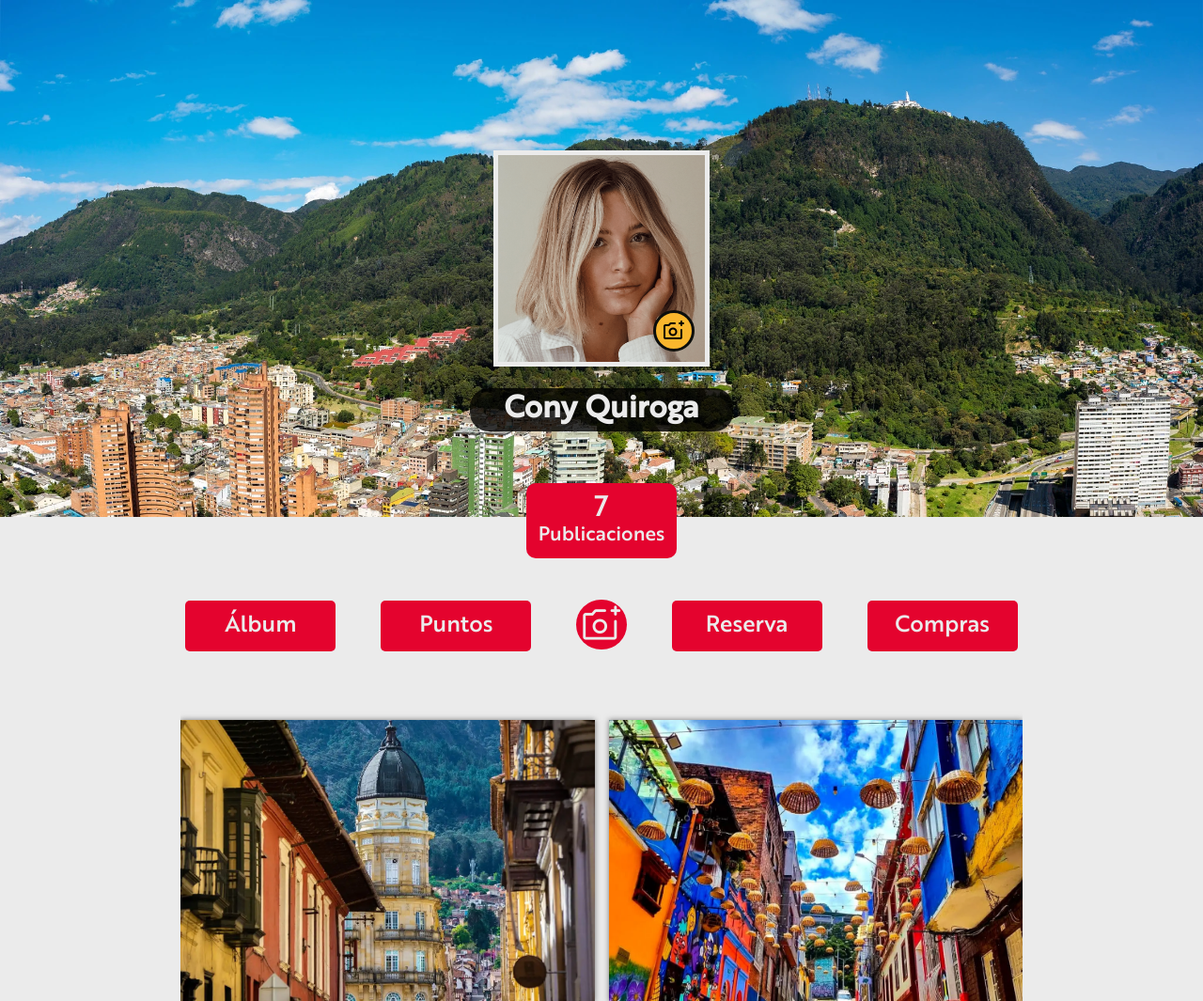
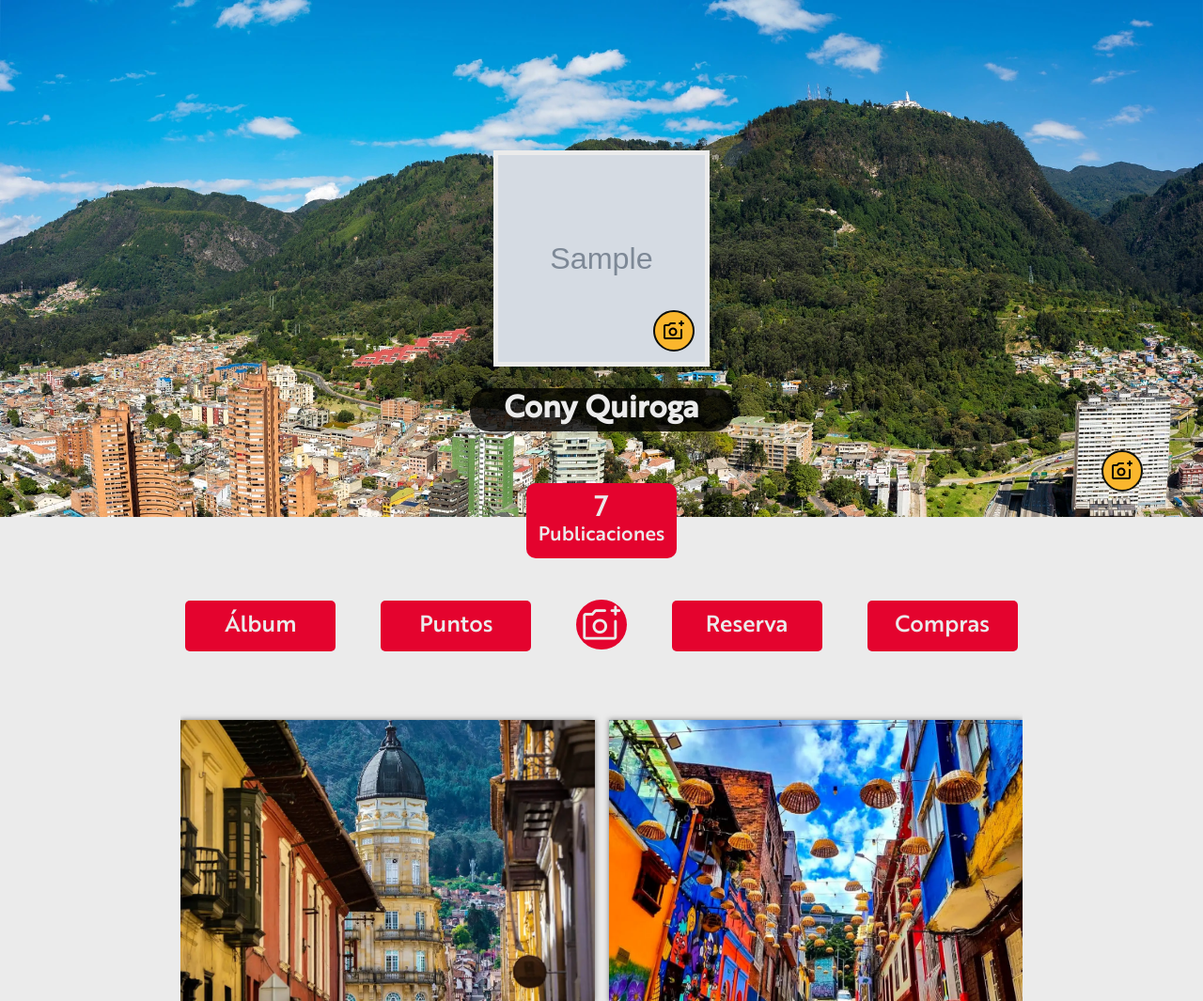
Before and after one commit to J-D-O-S/JetBoom-backend, a Django app: page /usuarios/perfil/ in a window 1280 px wide. Shown: the part 146-1211 px from the top of the page at 94% size. Run offline with Django 5.2, Linux system fonts and the light colour scheme; a user stored in the database is signed in; tables that the repository leaves empty hold one stand-in row (values such as "Sample post"); grey boxes marked "Sample" are stand-in pictures.

Commit message:
Se deja toda la configuracion para subir y cambiar la imagen de perfil segun se suben otras

```diff
--- a/Album/forms.py
+++ b/Album/forms.py
@@ -26,3 +26,9 @@ class CustomFotoForm(forms.ModelForm):
             "imagen",
             "comentario_publico",
         )
+
+
+class ImagenUploadForm(forms.ModelForm):
+    class Meta:
+        model = AlbumFoto
+        fields = ["foto_portada"]
--- a/Album/models.py
+++ b/Album/models.py
@@ -23,6 +23,9 @@ from django.conf import settings
 
 
 class AlbumFoto(models.Model):
+    foto_portada = models.ImageField(
+        upload_to="static/images/portada/", null=True, blank=True
+    )
     usuario = models.OneToOneField(settings.AUTH_USER_MODEL, on_delete=models.CASCADE)
     nombre_album = models.CharField(max_length=50, default="JetBoom")
     descripcion = models.TextField(
@@ -37,7 +40,7 @@ class AlbumFoto(models.Model):
 class Foto(models.Model):
     album = models.ForeignKey(AlbumFoto, on_delete=models.CASCADE)
     descripcion = models.CharField(max_length=255)
-    imagen = models.ImageField(upload_to="Usuarios/fotos/")
+    imagen = models.ImageField(upload_to="static/images/photos/")
     fecha = models.DateTimeField(auto_now_add=True)
     comentario_publico = models.CharField(max_length=500, blank=True)
 
--- a/Album/views.py
+++ b/Album/views.py
@@ -3,7 +3,6 @@ from django.urls import reverse_lazy
 from django.views import generic
 
 from .models import AlbumFoto
-
 from Usuarios.forms import CustomUserCreationForm
 
 
--- a/Usuarios/models.py
+++ b/Usuarios/models.py
@@ -1,4 +1,4 @@
-from django import forms
+import os
 from django.db import models
 from django.contrib.auth.models import (
     AbstractBaseUser,
@@ -88,7 +88,7 @@ class Usuario(AbstractBaseUser, PermissionsMixin):
     fecha_modificacion = models.DateTimeField(auto_now=True, verbose_name="Modificado")
     foto_perfil = models.ImageField(
         "Foto de Perfil",
-        upload_to="Usuarios/fotos_perfil/",
+        upload_to="static/images/perfil/",
         max_length=200,
         blank=True,
         null=True,
@@ -135,6 +135,18 @@ class Usuario(AbstractBaseUser, PermissionsMixin):
 
     def has_module_perms(self, app_label):
         return True
+
+    def save(self, *args, **kwargs):
+        if self.pk and self.foto_perfil:
+            try:
+                old_foto = Usuario.objects.get(pk=self.pk).foto_perfil
+                if old_foto and old_foto.url != self.foto_perfil.url:
+                    if os.path.isfile(old_foto.path):
+                        os.remove(old_foto.path)
+            except Usuario.DoesNotExist:
+                pass  # El objeto es nuevo, por lo que no hay foto antigua para eliminar
+
+        super(Usuario, self).save(*args, **kwargs)
 
 
 # codigo de ChatGPT
--- a/Usuarios/templates/perfil/perfil.html
+++ b/Usuarios/templates/perfil/perfil.html
@@ -15,29 +15,39 @@ Perfil | JetBooms
 
 <main class="main">
     <div class="imgfotoperfil">
-        {% comment %}  {% endcomment %}
-        {% comment %} <form method="post" enctype="multipart/form-data" action="{% url "album" %}" > album need to add a field where I can safe the image
-            {% csrf_token %}
-            <button class="btn-editar" type="submit">
-                <span class="material-symbols-rounded">add_a_photo</span>
-                <input type="hidden" name="form_type" value="portada">
-                <input type="file" name="foto_perfil" id="id_foto_perfil" accept="image/" style="display: none;">
-            </button>
-        </form> {% endcomment %}
-        {% comment %}  {% endcomment %}
-        <img src="{% static "img/imgFondoPerfil.webp" %}" alt="fondo-perfil" />
+        <div class="fotodeportada">
+            {% comment %}  {% endcomment %}
+            <form method="post" enctype="multipart/form-data" action="{% url "imagen_portada" %}">
+                {% csrf_token %}
+                <div class="seleccion_foto seleccion_foto_portada">
+                    <span class="material-symbols-rounded">add_a_photo</span>
+                    <input type="hidden" name="form_type" value="portada">
+                    <input type="file" name="foto_portada" id="id_foto_portada" accept="image/png, image/jpeg" style="display: none;">
+                </div>
+                {% comment %} <button class="btn-editar" type="submit"></button> {% endcomment %}
+            </form>
+        </div>
+        <img src="{% static "img/imgFondoPerfil.webp" %}" alt="fondo portada" />
         <div class="fotodeperfil">
             <form method="post" enctype="multipart/form-data" action="{% url "imagen_perfil" %}">
                 {% csrf_token %}
-                <div class="seleccion_foto_perfil">
+                <div class="seleccion_foto seleccion_foto_perfil">
                     <span class="material-symbols-rounded">add_a_photo</span>
                     <input type="hidden" name="form_type" value="perfil">
                     <input type="file" name="foto_perfil" id="id_foto_perfil" accept="image/png, image/jpeg" style="display: none;">
                 </div>
-                <button class="btn-editar" type="submit">
-                </button>
             </form>
-            <img src="{% static "img/imgFotoPerfil.webp" %}" alt="Perfil" />
+            {% if user.foto_perfil and user.foto_perfil.url %}
+                <img src="{{ user.foto_perfil.url }}?{{ user.foto_perfil.last_modified|date:'U' }}" alt="Foto de Perfil" />
+            {% else %}
+                <img src="{% static 'img/imgFotoPerfil.webp' %}" alt="Imagen por defecto de Perfil" />
+            {% endif %}
+            {% comment %} {% if user.foto_perfil and user.foto_perfil.url %}
+                {{ user.foto_perfil.url }}
+                <img src="{{ user.foto_perfil.url }}" alt="Foto de Perfil" />
+            {% else %}
+                <img src="{% static 'img/imgFotoPerfil.webp' %}" alt="Imagen por defecto de Perfil" />
+            {% endif %} {% endcomment %}
         </div>
         <div class="nombreperfil">Cony Quiroga</div>
     </div>
--- a/Usuarios/urls_perfil.py
+++ b/Usuarios/urls_perfil.py
@@ -18,6 +18,7 @@ urlpatterns = (
         ),
         path("puntos/", PuntosView.as_view(), name="puntos"),
         path("imagen_perfil/", CustomUploadImageView.as_view(), name="imagen_perfil"),
+        path("imagen_portada/", CustomUploadImageView.as_view(), name="imagen_portada"),
     ]
     + static(settings.MEDIA_URL, document_root=settings.MEDIA_ROOT)
     + static(settings.STATIC_URL, document_root=settings.STATIC_ROOT)
--- a/Usuarios/views.py
+++ b/Usuarios/views.py
@@ -5,6 +5,7 @@ from django.contrib.auth import authenticate, login, logout
 from django.contrib.auth.mixins import LoginRequiredMixin
 
 from .forms import LoginForm, CustomUserCreationForm, ImagenUploadForm
+from Album.forms import ImagenUploadForm as AlbumImagenUploadForm
 from Album.models import AlbumFoto
 
 
@@ -92,17 +93,24 @@ class CustomUploadImageView(LoginRequiredMixin, View):
 
         if form_type == "perfil":
             form = ImagenUploadForm(request.POST, request.FILES)
-            self._save_image(request.user, form)
+            self._save_image(request.user, form, "foto_perfil")
         elif form_type == "portada":
-            self._save_image(request.user, ImagenUploadForm)
+            form = AlbumImagenUploadForm(request.POST, request.FILES)
+            user_album = request.user.albumfoto
+            self._save_image(user_album, form, "foto_portada")
         return redirect("perfil")
 
-    def _save_image(self, user, form):
+    def _save_image(self, user, form, field_name):
         if form.is_valid():
-            user.foto_perfil = form.cleaned_data["foto_perfil"]
+            setattr(user, field_name, form.cleaned_data[field_name])
+            # user = self._validate_image_url(user, field_name)
             user.save()
-
             return redirect("perfil")
         else:
             print(form.errors)
             return render(self.request, "perfil/perfil.html", {"form": form})
+
+    # def _validate_image_url(self, user, field_name):
+    #     if not user.field_name:
+    #         user.field_name = "img/imgFotoPerfil.webp"
+    #     return user
--- a/static/css/perfilGaleria.css
+++ b/static/css/perfilGaleria.css
@@ -1,22 +1,22 @@
 /* estilos prueba Olaya */
 
-.seleccion_foto_perfil {
+.seleccion_foto {
   position: absolute;
   background: var(--amarillo);
-  width: 20%;
-  height: 20%;
+  width: 44px;
+  height: 44px;
   display: flex;
   justify-content: center;
   align-items: center;
   border-radius: 50%;
   bottom: 5%;
   right: 5%;
-  border: 3px solid var(--negro);
+  border: 2px solid var(--negro);
   transition: all 0.3s cubic-bezier(0.47, 0.37, 0.25, 1.29);
   cursor: pointer;
 }
 
-.seleccion_foto_perfil:hover {
+.seleccion_foto:hover {
   scale: 1.1;
 }
 
--- a/static/js/perfilGaleria.js
+++ b/static/js/perfilGaleria.js
@@ -11,4 +11,17 @@ window.onload = function () {
 			this.form.submit();
 		});
 	}
+
+	const containerPortadaPicture = document.querySelector(".seleccion_foto_portada");
+	const btnUploadImagePortada = document.getElementById("id_foto_portada");
+
+	if (containerPortadaPicture && btnUploadImagePortada) {
+		containerPortadaPicture.addEventListener("click", function () {
+			btnUploadImagePortada.click();
+		});
+
+		btnUploadImagePortada.addEventListener("change", function () {
+			this.form.submit();
+		});
+	}
 };
```
Also changed, not shown: Usuarios/fotos_perfil/IMG-20230925-WA00122.jpg (deleted).
